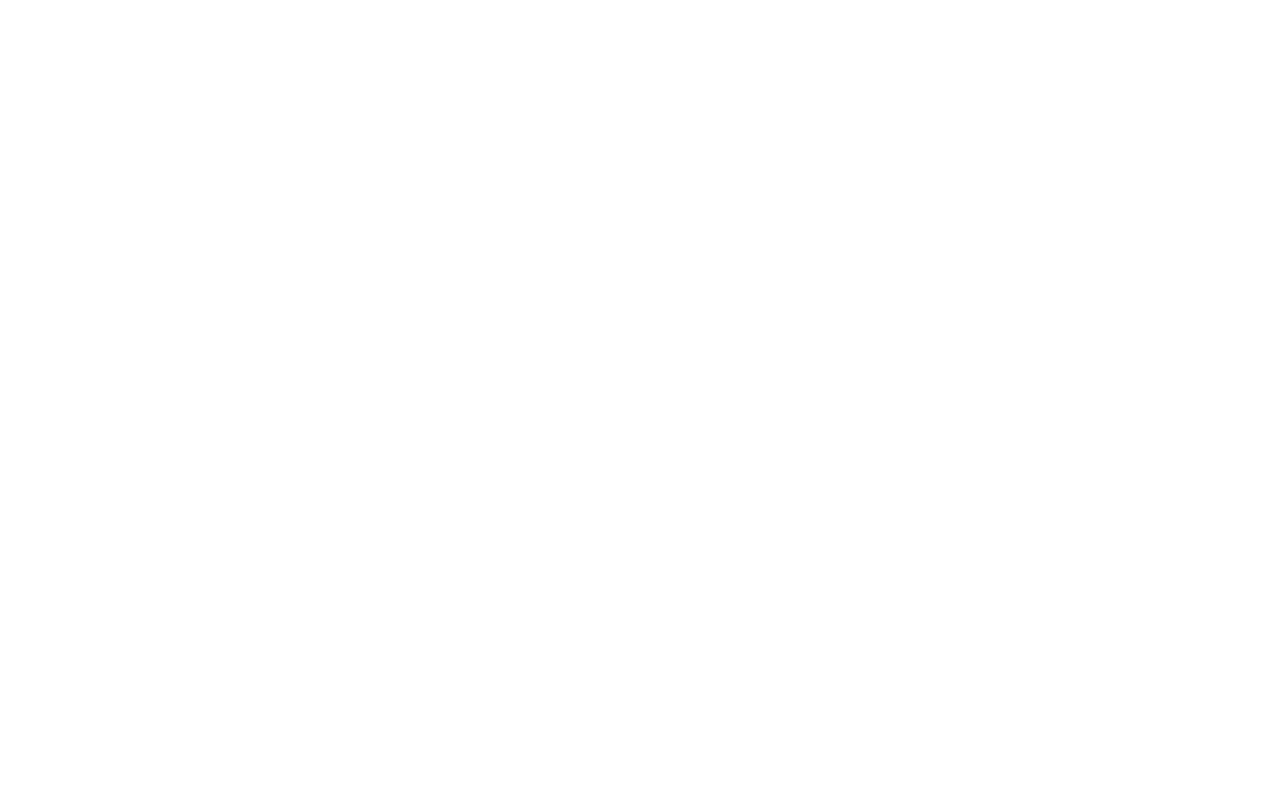
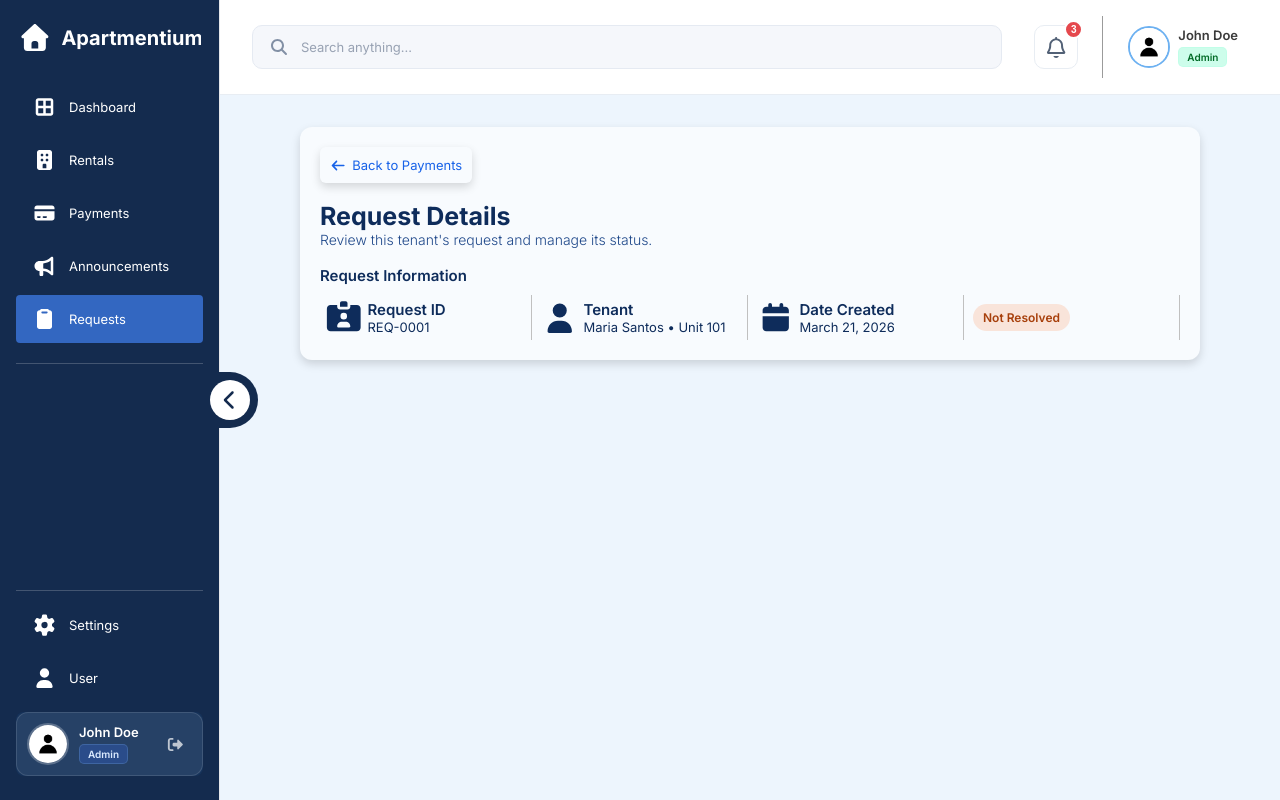
Before and after one commit to Stewpth/Apartment-Rental-Management, a React (Vite) app in the folder apartmentium-frontend/: page /admin/requests/1 in a window 1280 px wide. Before the commit this address had no page. Built offline with nearby package versions, Linux system fonts and the light colour scheme.

Commit message:
FEAT(Frontend): Create View Request for Request page

```diff
--- a/apartmentium-frontend/src/App.jsx
+++ b/apartmentium-frontend/src/App.jsx
@@ -4,6 +4,7 @@
 import Payments from "./pages/Payments/Payments";
 import ViewPayments from "./pages/Payments/ViewPayments/ViewPayments";
 import Requests from "./pages/Request/Requests";
+import ViewRequest from "./pages/Request/ViewRequest/ViewRequest";
 
 function App() {
   return (
@@ -15,7 +16,9 @@
 
       <Route path="/admin/payments" element={<Payments />} />
       <Route path="/admin/payments/:id" element={<ViewPayments />} />
+
       <Route path="/admin/requests" element={<Requests />} />
+      <Route path="/admin/requests/:id" element={<ViewRequest />} />
     </Routes>
   );
 }
--- a/apartmentium-frontend/src/index.css
+++ b/apartmentium-frontend/src/index.css
@@ -5,6 +5,7 @@
   height: 100%;
   margin: 0;
   overflow: hidden;
+  color: rgb(14, 44, 91);
 }
 
 * {
@@ -20,6 +21,14 @@
 p {
   margin: 0;
   padding: 0;
+}
+
+h1,
+h2,
+h3,
+h4,
+h5 {
+  margin: 0;
 }
 
 .page-container {
--- a/apartmentium-frontend/src/pages/Request/Requests.jsx
+++ b/apartmentium-frontend/src/pages/Request/Requests.jsx
@@ -12,7 +12,7 @@
 
   return (
     <>
-      <title>Rentals</title>
+      <title>Requests</title>
 
       <div className="page-container">
         <Sidebar />
--- /dev/null
+++ b/apartmentium-frontend/src/pages/Request/ViewRequest/RequestInfo.jsx
@@ -0,0 +1,45 @@
+import { FontAwesomeIcon } from "@fortawesome/react-fontawesome";
+import {
+  faIdCardClip,
+  faUser,
+  faCalendar,
+} from "@fortawesome/free-solid-svg-icons";
+
+export default function RequestInfo() {
+  return (
+    <div className="request-info-container">
+      <h4 className="request-info-title">Request Information</h4>
+      <div className="request-info-grid">
+        <div className="request-info-card">
+          <FontAwesomeIcon className="request-info-icon" icon={faIdCardClip} />
+          <div className="request-info-details">
+            <span className="request-info-title">Request ID</span>
+            <span className="request-info-label">REQ-0001</span>
+          </div>
+        </div>
+
+        <div className="request-info-card">
+          <FontAwesomeIcon className="request-info-icon" icon={faUser} />
+          <div className="request-info-details">
+            <span className="request-info-title">Tenant</span>
+            <span className="request-info-label">
+              Maria Santos &#8226; Unit 101
+            </span>
+          </div>
+        </div>
+
+        <div className="request-info-card">
+          <FontAwesomeIcon className="request-info-icon" icon={faCalendar} />
+          <div className="request-info-details">
+            <span className="request-info-title">Date Created</span>
+            <span className="request-info-label">March 21, 2026</span>
+          </div>
+        </div>
+
+        <div className="request-info-card">
+          <span className="request-info-status not_resolved">Not Resolved</span>
+        </div>
+      </div>
+    </div>
+  );
+}
--- /dev/null
+++ b/apartmentium-frontend/src/pages/Request/ViewRequest/ViewRequest.css
@@ -0,0 +1,82 @@
+.request-back-link {
+  display: inline-flex;
+  align-items: center;
+  gap: 6px;
+  width: fit-content;
+  color: #1762e8;
+  font-size: 13px;
+  text-decoration: none;
+  padding: 10px;
+  border-radius: 6px;
+  box-shadow: 0 4px 10px rgba(0, 0, 0, 0.15);
+}
+
+.request-back-link:hover {
+  background-color: rgb(235, 235, 235);
+}
+
+/* Request Info */
+
+.request-info-container {
+  display: flex;
+  flex-direction: column;
+  gap: 10px;
+}
+
+.request-info-grid {
+  display: grid;
+  grid-template-columns: repeat(4, 1fr);
+  gap: 4px;
+}
+
+.request-info-card {
+  display: flex;
+  flex-direction: row;
+  align-items: center;
+  gap: 5px;
+  padding: 5px;
+  border-right: 1px solid rgb(192, 192, 192);
+}
+
+.request-info-icon {
+  font-size: 30px;
+}
+
+.request-info-details {
+  display: flex;
+  flex-direction: column;
+}
+
+.request-info-title {
+  font-size: 15px;
+  font-weight: 600;
+}
+
+.request-info-label {
+  font-size: 13px;
+}
+
+.request-info-status {
+  display: inline-flex;
+  align-items: center;
+  padding: 6px 10px;
+  border-radius: 20px;
+  font-size: 12px;
+  font-weight: 600;
+  white-space: nowrap;
+}
+
+.request-info-status.not_resolved {
+  background-color: oklab(0.695979 0.142433 0.130979 / 0.16);
+  color: rgb(167, 63, 11);
+}
+
+.request-info-status.in_progress {
+  color: #1d4ed8;
+  background-color: #dbeafe;
+}
+
+.request-info-status.resolved {
+  color: #047857;
+  background-color: #d1fae5;
+}
--- /dev/null
+++ b/apartmentium-frontend/src/pages/Request/ViewRequest/ViewRequest.jsx
@@ -0,0 +1,39 @@
+import { Link } from "react-router-dom";
+import { FontAwesomeIcon } from "@fortawesome/react-fontawesome";
+import { faArrowLeft } from "@fortawesome/free-solid-svg-icons";
+import Sidebar from "../../../components/layout/Sidebar";
+import Header from "../../../components/layout/Header";
+import ViewRequestHeader from "./ViewRequestHeader";
+import RequestInfo from "./RequestInfo";
+
+import "./ViewRequest.css";
+
+export default function ViewRequest() {
+  return (
+    <>
+      <title>Rentals</title>
+
+      <div className="page-container">
+        <Sidebar />
+
+        <main className="page-main">
+          <Header />
+
+          <div className="page-content">
+            <div className="request-container">
+              <div className="request-contents">
+                <Link to="/admin/requests" className="request-back-link">
+                  {" "}
+                  <FontAwesomeIcon icon={faArrowLeft} />
+                  <span>Back to Payments</span>
+                </Link>
+                <ViewRequestHeader />
+                <RequestInfo />
+              </div>
+            </div>
+          </div>
+        </main>
+      </div>
+    </>
+  );
+}
--- /dev/null
+++ b/apartmentium-frontend/src/pages/Request/ViewRequest/ViewRequestHeader.jsx
@@ -0,0 +1,12 @@
+import "./ViewRequest.css";
+
+export default function ViewRequestHeader() {
+  return (
+    <section className="requests-header">
+      <h2 className="page-name-requests">Request Details</h2>
+      <span className="requests-header-description">
+        Review this tenant's request and manage its status.
+      </span>
+    </section>
+  );
+}
```
Also changed, not shown: apartmentium-frontend/src/assets/images/request-img-sample/faucet.jpg (added), apartmentium-frontend/src/assets/images/request-img-sample/kitchen-sink.png (added).
